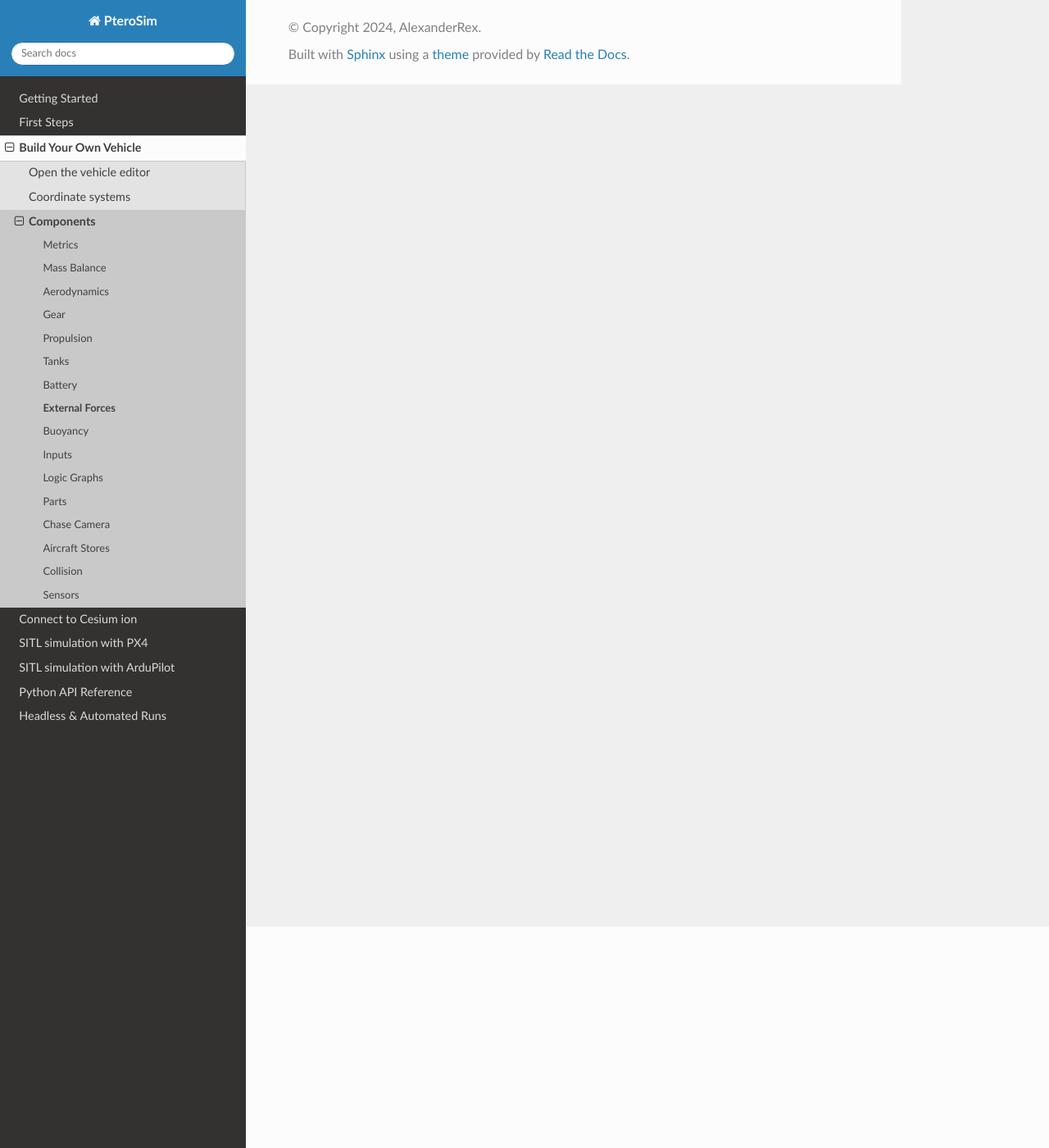
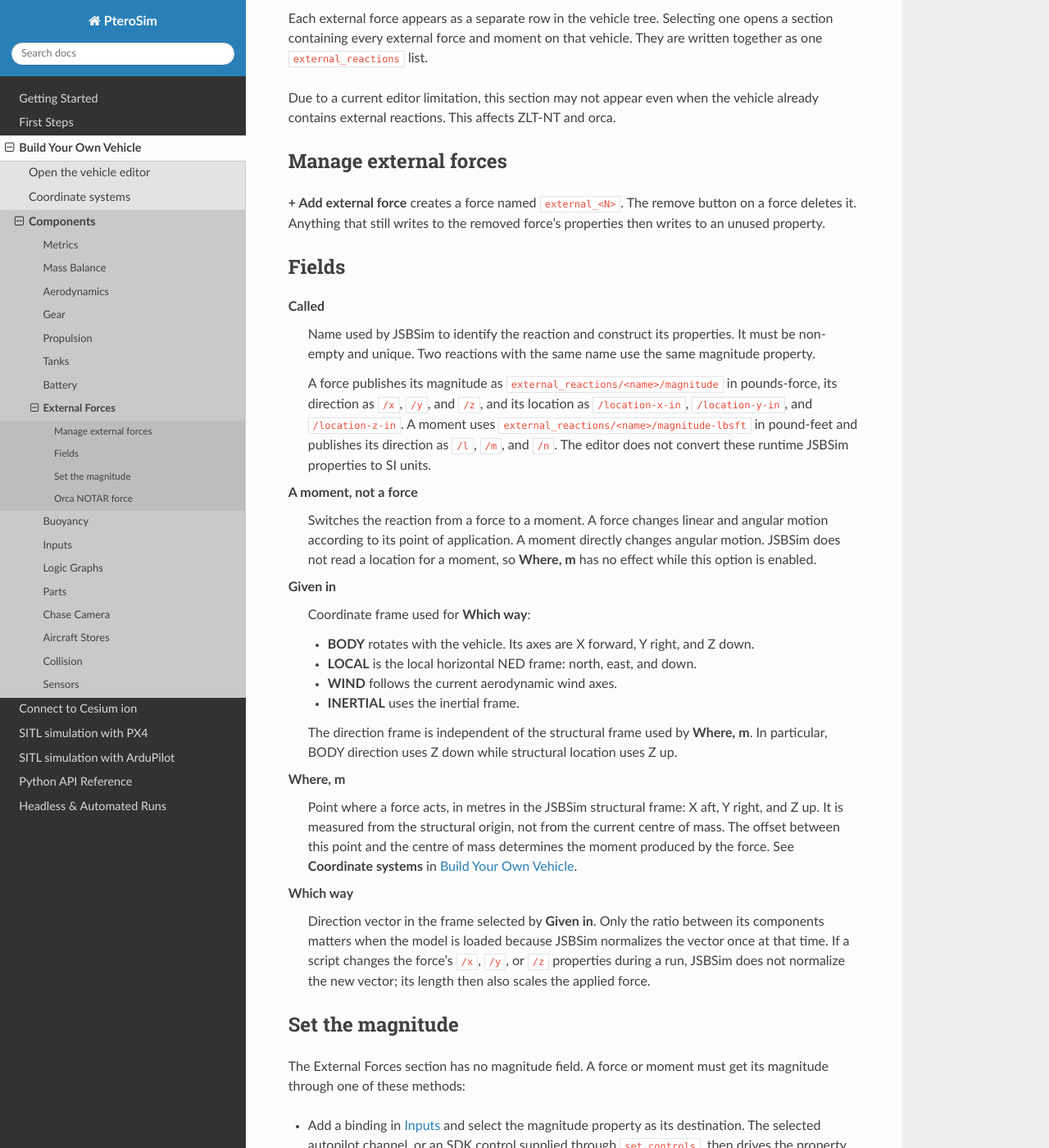
Before and after one commit to AlexanderRex/PteroSimDocs, a Sphinx documentation site: the page built from docs/source/editor/external_forces.rst, in a window 1280 px wide and 1400 px high, scrolled down 270 px. Shown: the whole window at 82% size. Built offline with Sphinx 7.4.7 and the Read the Docs theme 3.1.0, drawn with Linux system fonts in a browser that asks for light colours; some of the changed text lies outside the part shown.

Commit message:
Document external forces

```diff
--- a/docs/source/editor/external_forces.rst
+++ b/docs/source/editor/external_forces.rst
@@ -1,4 +1,99 @@
 External Forces
 ===============
 
-Work in progress.
+External forces are forces or moments applied from outside the flight-dynamics
+model. They are stored in the JSBSim ``external_reactions`` section and can
+represent a tow, tether, tug, or an externally calculated thruster force. Each
+reaction acts on the vehicle as one rigid body. It is not attached to a visual
+part.
+
+Each external force appears as a separate row in the vehicle tree. Selecting
+one opens a section containing every external force and moment on that vehicle.
+They are written together as one ``external_reactions`` list.
+
+Due to a current editor limitation, this section may not appear even when the
+vehicle already contains external reactions. This affects ZLT-NT and orca.
+
+Manage external forces
+----------------------
+
+**+ Add external force** creates a force named ``external_<N>``. The remove
+button on a force deletes it. Anything that still writes to the removed
+force's properties then writes to an unused property.
+
+Fields
+------
+
+**Called**
+   Name used by JSBSim to identify the reaction and construct its properties.
+   It must be non-empty and unique. Two reactions with the same name use the
+   same magnitude property.
+
+   A force publishes its magnitude as
+   ``external_reactions/<name>/magnitude`` in pounds-force, its direction as
+   ``/x``, ``/y``, and ``/z``, and its location as ``/location-x-in``,
+   ``/location-y-in``, and ``/location-z-in``. A moment uses
+   ``external_reactions/<name>/magnitude-lbsft`` in pound-feet and publishes
+   its direction as ``/l``, ``/m``, and ``/n``. The editor does not convert
+   these runtime JSBSim properties to SI units.
+
+**A moment, not a force**
+   Switches the reaction from a force to a moment. A force changes linear and
+   angular motion according to its point of application. A moment directly
+   changes angular motion. JSBSim does not read a location for a moment, so
+   **Where, m** has no effect while this option is enabled.
+
+**Given in**
+   Coordinate frame used for **Which way**:
+
+   * **BODY** rotates with the vehicle. Its axes are X forward, Y right, and Z
+     down.
+   * **LOCAL** is the local horizontal NED frame: north, east, and down.
+   * **WIND** follows the current aerodynamic wind axes.
+   * **INERTIAL** uses the inertial frame.
+
+   The direction frame is independent of the structural frame used by
+   **Where, m**. In particular, BODY direction uses Z down while structural
+   location uses Z up.
+
+**Where, m**
+   Point where a force acts, in metres in the JSBSim structural frame: X aft,
+   Y right, and Z up. It is measured from the structural origin, not from the
+   current centre of mass. The offset between this point and the centre of
+   mass determines the moment produced by the force. See **Coordinate
+   systems** in :doc:`Build Your Own Vehicle <index>`.
+
+**Which way**
+   Direction vector in the frame selected by **Given in**. Only the ratio
+   between its components matters when the model is loaded because JSBSim
+   normalizes the vector once at that time. If a script changes the force's
+   ``/x``, ``/y``, or ``/z`` properties during a run, JSBSim does not normalize
+   the new vector; its length then also scales the applied force.
+
+Set the magnitude
+-----------------
+
+The External Forces section has no magnitude field. A force or moment must get
+its magnitude through one of these methods:
+
+* Add a binding in :doc:`Inputs <inputs>` and select the magnitude property as
+  its destination. The selected autopilot channel, or an SDK control supplied
+  through ``set_controls``, then drives the property. The SDK cannot write an
+  arbitrary JSBSim property directly; ``aircraft.properties([...])`` only
+  reads properties.
+* Publish the magnitude property from a block in :doc:`Logic Graphs
+  <logic_graphs>`.
+* Put a ``function`` inside the force or moment in the aircraft XML. The
+  editor preserves this function but does not display or edit it. When a
+  function supplies the magnitude, JSBSim does not create the corresponding
+  magnitude property, so an input binding or logic-graph block aimed at that
+  property has no effect.
+
+Orca NOTAR force
+----------------
+
+Orca uses the external force ``notar_jet`` for its direct-jet anti-torque
+thruster. The force is defined in BODY axes, points along positive Y, and acts
+at the end of the tail boom. Its embedded function reads
+``fcs/notar/jet-force-lbs``; the External Forces panel preserves that function
+without showing it.
```
